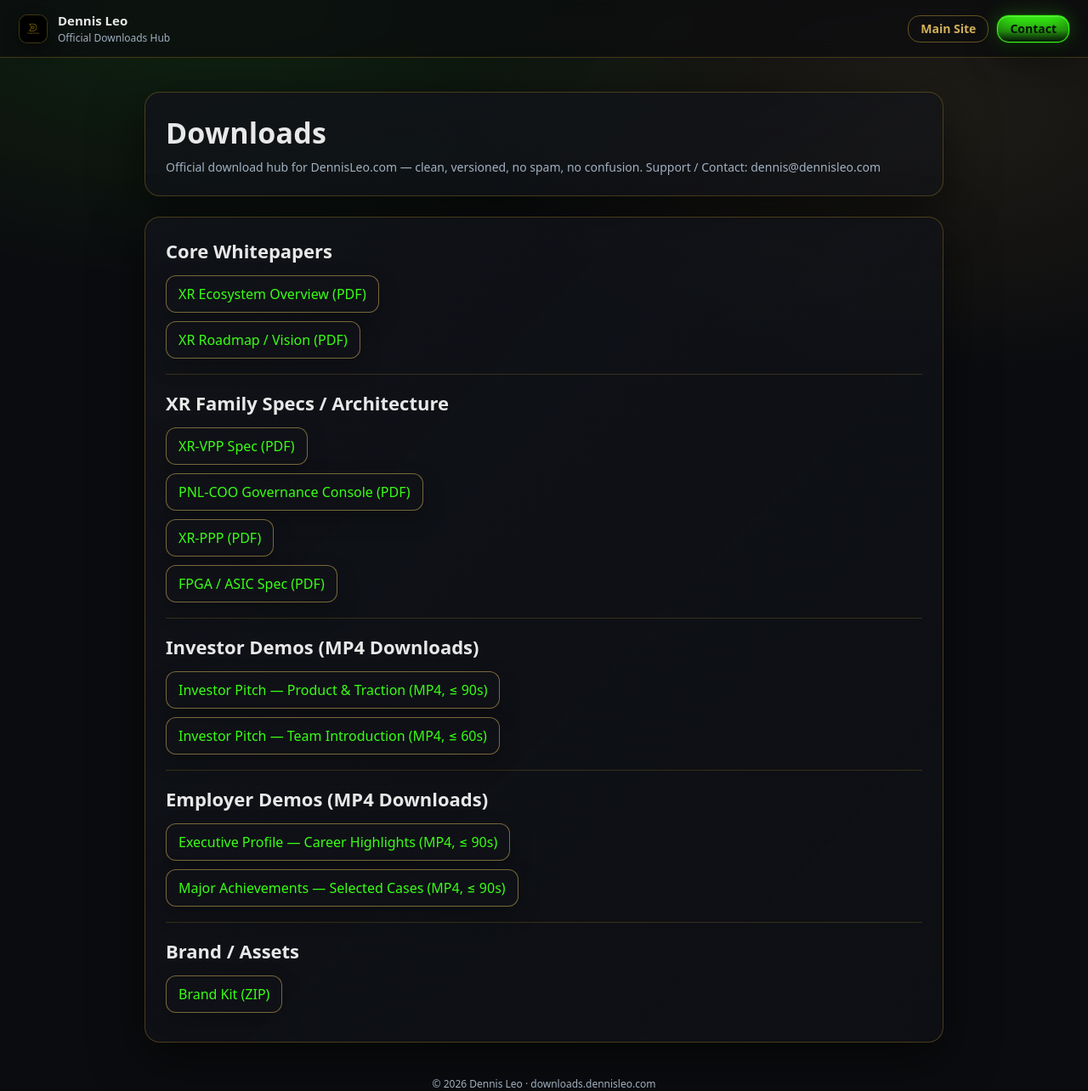
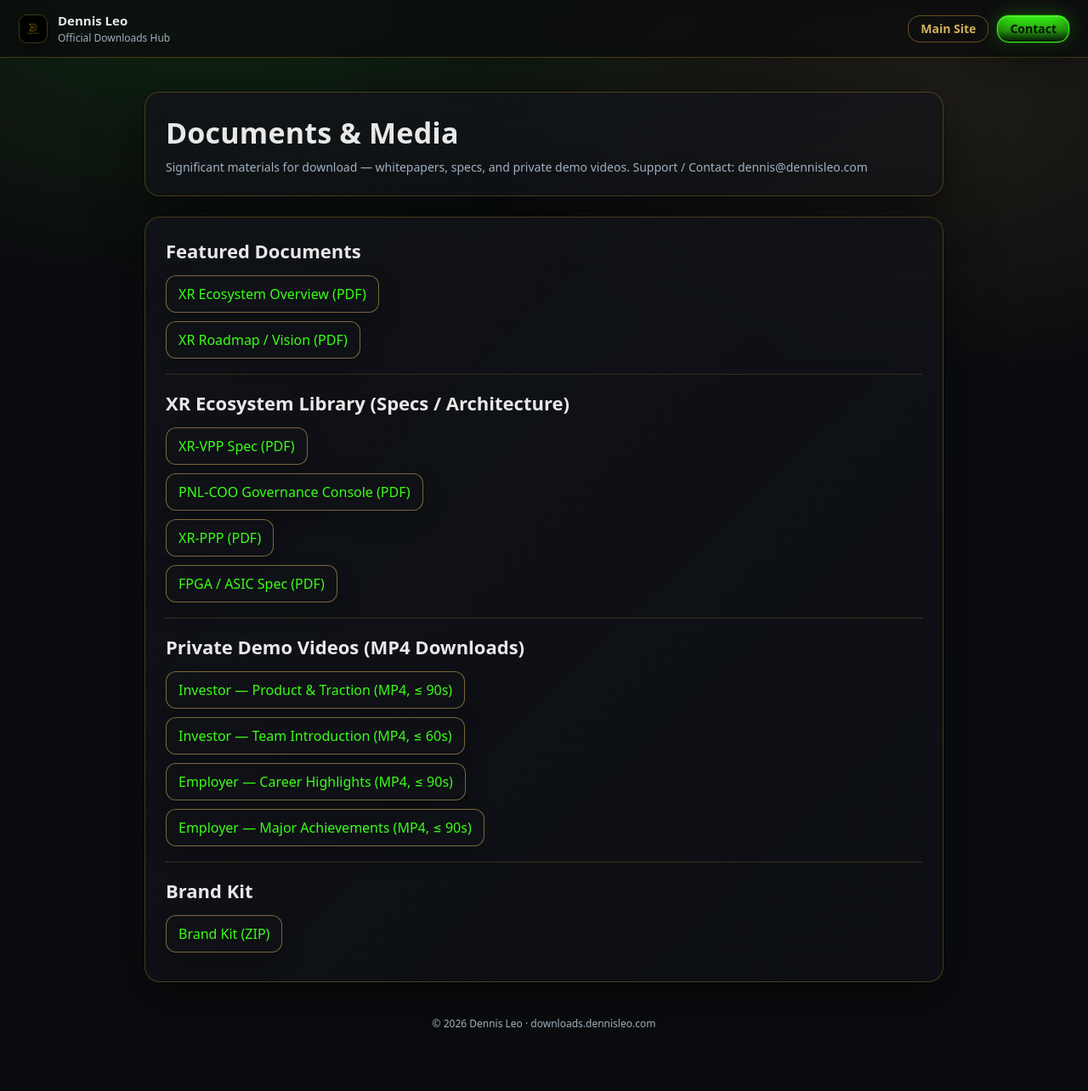
Before and after one commit to dennistyleo/dennis-downloads, a Jekyll site: the page built from index.md, in a window 1280 px wide and 1284 px high. Shown: the whole window at 85% size. Built offline with Jekyll 4.4.1, drawn with Linux system fonts in a browser that asks for light colours.

Commit message:
Update Downloads page to Documents & Media

```diff
--- a/index.md
+++ b/index.md
@@ -1,19 +1,19 @@
 ---
 layout: default
-title: Downloads
-h1: Downloads
+title: Documents & Media
+h1: Documents & Media
 lead: >
-  Official download hub for DennisLeo.com — clean, versioned, no spam, no confusion.
+  Significant materials for download — whitepapers, specs, and private demo videos.
   Support / Contact: dennis@dennisleo.com
 ---
 
-## Core Whitepapers
+## Featured Documents
 - [XR Ecosystem Overview (PDF)](/assets/docs/dlhub-xr-wp-ecosystem-overview-pdf-20260115-v01.pdf)
 - [XR Roadmap / Vision (PDF)](/assets/docs/dlhub-xr-wp-roadmap-vision-pdf-20260115-v01.pdf)
 
 ---
 
-## XR Family Specs / Architecture
+## XR Ecosystem Library (Specs / Architecture)
 - [XR-VPP Spec (PDF)](/assets/docs/dlhub-xr-spec-vpp-pdf-20260115-v01.pdf)
 - [PNL-COO Governance Console (PDF)](/assets/docs/dlhub-pnlcoo-wp-governance-console-pdf-20260115-v01.pdf)
 - [XR-PPP (PDF)](/assets/docs/dlhub-xr-wp-ppp-pdf-20260115-v01.pdf)
@@ -21,17 +21,13 @@ lead: >
 
 ---
 
-## Investor Demos (MP4 Downloads)
-- [Investor Pitch — Product & Traction (MP4, ≤ 90s)](/assets/media/dlhub-xr-demo-investor-product-traction-90s-20260115-v01.mp4)
-- [Investor Pitch — Team Introduction (MP4, ≤ 60s)](/assets/media/dlhub-xr-demo-investor-team-intro-60s-20260115-v01.mp4)
+## Private Demo Videos (MP4 Downloads)
+- [Investor — Product & Traction (MP4, ≤ 90s)](/assets/media/dlhub-xr-demo-investor-product-traction-90s-20260115-v01.mp4)
+- [Investor — Team Introduction (MP4, ≤ 60s)](/assets/media/dlhub-xr-demo-investor-team-intro-60s-20260115-v01.mp4)
+- [Employer — Career Highlights (MP4, ≤ 90s)](/assets/media/dlhub-profile-demo-employer-career-highlights-90s-20260115-v01.mp4)
+- [Employer — Major Achievements (MP4, ≤ 90s)](/assets/media/dlhub-profile-demo-employer-major-achievements-90s-20260115-v01.mp4)
 
 ---
 
-## Employer Demos (MP4 Downloads)
-- [Executive Profile — Career Highlights (MP4, ≤ 90s)](/assets/media/dlhub-profile-demo-employer-career-highlights-90s-20260115-v01.mp4)
-- [Major Achievements — Selected Cases (MP4, ≤ 90s)](/assets/media/dlhub-profile-demo-employer-major-achievements-90s-20260115-v01.mp4)
-
----
-
-## Brand / Assets
+## Brand Kit
 - [Brand Kit (ZIP)](/assets/kit/dlhub-brand-kit-20260115-v01.zip)
```
